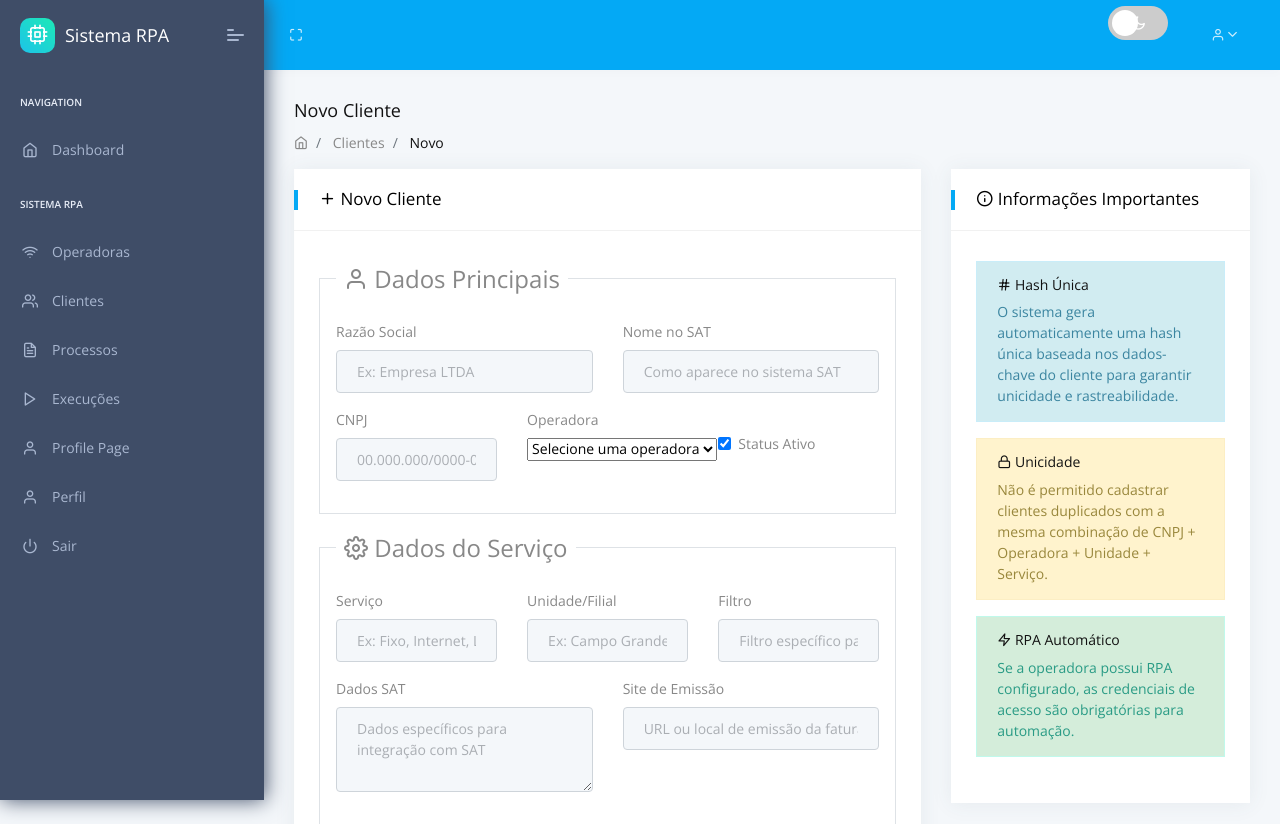
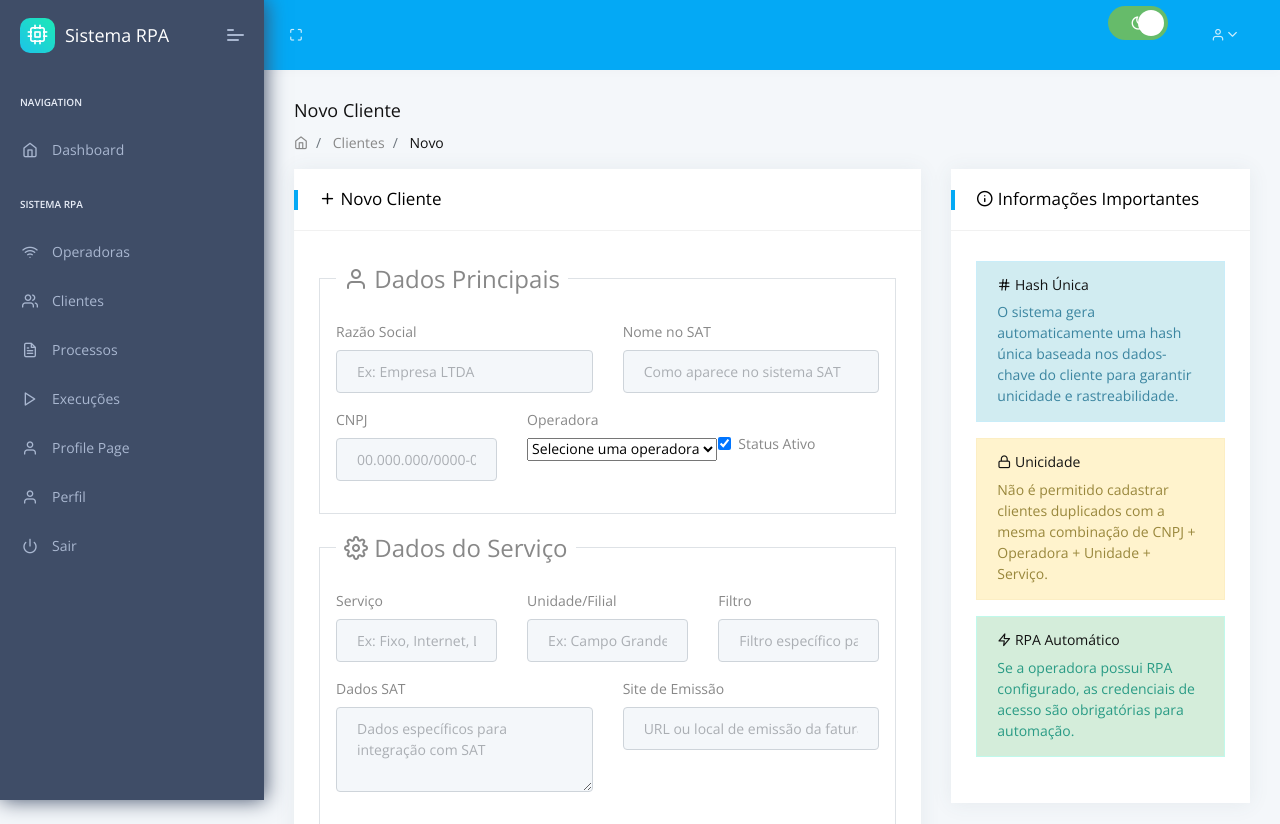
Before and after one commit to tiagopereiraramos/tirus-dash-flask, a Flask app: page /clientes/novo in a window 1280 px wide. Shown: the top 824 px of the page. Run offline with Flask 3, Linux system fonts and the light colour scheme; the visitor is signed in with stand-in values (Sample User, id 1); data that the repository does not hold is empty; parts of the project's set-up code (start-up, migrations or seed data) failed here and were passed over; some libraries are stand-ins or nearby versions.

Commit message:
Assistant checkpoint: Corrigir blueprints duplicados e adicionar switch de tema
Assistant generated file changes:
- apps/__init__.py: Corrigir blueprints duplicados e limpar registros desnecessários
- apps/templates/layouts/base.html: Adicionar JavaScript para alternar tema

---

User prompt:

 * Detected change in '/home/runner/workspace/apps/home/routes.py', reloading
 * Restarting with stat
Traceback (most recent call last):
  File "/home/runner/workspace/run.py", line 26, in <module>
    app = create_app(app_config)
          ^^^^^^^^^^^^^^^^^^^^^^
  File "/home/runner/workspace/apps/__init__.py", line 88, in create_app
    app.register_blueprint(home_blueprint, url_prefix='/index')
  File "/home/runner/workspace/.pythonlibs/lib/python3.12/site-packages/flask/scaffold.py", line 50, in wrapper_func
    return f(self, *args, **kwargs)
           ^^^^^^^^^^^^^^^^^^^^^^^^
  File "/home/runner/workspace/.pythonlibs/lib/python3.12/site-packages/flask/app.py", line 1299, in register_blueprint
    blueprint.register(self, options)
  File "/home/runner/workspace/.pythonlibs/lib/python3.12/site-packages/flask/blueprints.py", line 384, in register
    raise ValueError(
ValueError: The name 'home_blueprint' is already registered for this blueprint. Use 'name=' to provide a unique name.

Replit-Commit-Author: Assistant
Replit-Commit-Session-Id: e2c0e160-6600-4dc7-9398-12168605e041

```diff
--- a/apps/__init__.py
+++ b/apps/__init__.py
@@ -60,17 +60,14 @@ def create_app(config):
     from apps.home.routes import home_bp
     app.register_blueprint(home_bp)
 
-    # Operadoras Blueprint
+    # Blueprints específicos dos módulos
     from apps.operadoras import bp as operadoras_bp
-    app.register_blueprint(operadoras_bp)
+    from apps.clientes import bp as clientes_bp
+    from apps.processos import bp as processos_bp
 
-    # Clientes Blueprint
-    from apps.clientes import bp as clientes_bp
-    app.register_blueprint(clientes_bp)
-
-    #Processos Blueprint
-    from apps.processos import bp as processos_bp
-    app.register_blueprint(processos_bp)
+    app.register_blueprint(operadoras_bp, url_prefix='/operadoras')
+    app.register_blueprint(clientes_bp, url_prefix='/clientes')
+    app.register_blueprint(processos_bp, url_prefix='/processos')
 
     # Adicionar função csrf_token ao contexto global do Jinja2
     @app.template_global()
@@ -81,22 +78,6 @@ def create_app(config):
         except Exception:
             return ""
 
-    # Register Blueprints
-    from apps.home import blueprint as home_blueprint
-    from apps.authentication import blueprint as auth_blueprint
-
-    app.register_blueprint(home_blueprint, url_prefix='/index')
-    app.register_blueprint(auth_blueprint, url_prefix='/login')
-
-    # Blueprints específicos dos módulos
-    from apps.operadoras import bp as operadoras_bp
-    from apps.clientes import bp as clientes_bp
-    from apps.processos import bp as processos_bp
-
-    app.register_blueprint(operadoras_bp, url_prefix='/operadoras')
-    app.register_blueprint(clientes_bp, url_prefix='/clientes')
-    app.register_blueprint(processos_bp, url_prefix='/processos')
-
     # Rota raiz que redireciona para o dashboard
     @app.route('/')
     def root():
--- a/apps/templates/layouts/base.html
+++ b/apps/templates/layouts/base.html
@@ -220,58 +220,46 @@
     <!-- Required Js -->
     {% include 'includes/scripts.html' %}
 
-    <!-- Toastr notifications -->
-    <link rel="stylesheet" href="https://cdnjs.cloudflare.com/ajax/libs/toastr.js/latest/toastr.min.css">
-    <script src="https://cdnjs.cloudflare.com/ajax/libs/toastr.js/latest/toastr.min.js"></script>
+    {% block javascripts %}{% endblock javascripts %}
 
-    <!-- Dark Mode Toggle - Single Instance -->
     <script>
-        document.addEventListener('DOMContentLoaded', function() {
-            // Evitar duplicação da variável themeSwitch
-            if (typeof window.themeSwitchInitialized === 'undefined') {
-                window.themeSwitchInitialized = true;
+    // Script para alternar tema escuro/claro
+    document.addEventListener('DOMContentLoaded', function() {
+        const themeToggle = document.getElementById('theme-toggle');
+        const body = document.body;
+        const icon = themeToggle.querySelector('i');
 
-                const themeSwitch = document.getElementById('theme-switch');
-                if (themeSwitch) {
-                    // Aplicar tema salvo
-                    const savedTheme = localStorage.getItem('theme') || 'light';
-                    document.documentElement.setAttribute('data-theme', savedTheme);
-                    themeSwitch.checked = savedTheme === 'dark';
+        // Verificar tema atual no localStorage
+        const currentTheme = localStorage.getItem('theme') || 'light';
 
-                    // Listener para mudança de tema
-                    themeSwitch.addEventListener('change', function() {
-                        const newTheme = this.checked ? 'dark' : 'light';
-                        document.documentElement.setAttribute('data-theme', newTheme);
-                        localStorage.setItem('theme', newTheme);
-                    });
-                }
-            }
+        if (currentTheme === 'dark') {
+            body.classList.add('dark-mode');
+            icon.classList.remove('icon-moon');
+            icon.classList.add('icon-sun');
+            themeToggle.title = 'Modo claro';
+        }
 
-            // Configurar toastr se estiver disponível
-            if (typeof toastr !== 'undefined') {
-                toastr.options = {
-                    closeButton: true,
-                    debug: false,
-                    newestOnTop: false,
-                    progressBar: true,
-                    positionClass: "toast-top-right",
-                    preventDuplicates: false,
-                    onclick: null,
-                    showDuration: "300",
-                    hideDuration: "1000",
-                    timeOut: "5000",
-                    extendedTimeOut: "1000",
-                    showEasing: "swing",
-                    hideEasing: "linear",
-                    showMethod: "fadeIn",
-                    hideMethod: "fadeOut"
-                };
+        themeToggle.addEventListener('click', function(e) {
+            e.preventDefault();
+
+            if (body.classList.contains('dark-mode')) {
+                // Mudar para modo claro
+                body.classList.remove('dark-mode');
+                icon.classList.remove('icon-sun');
+                icon.classList.add('icon-moon');
+                themeToggle.title = 'Modo escuro';
+                localStorage.setItem('theme', 'light');
+            } else {
+                // Mudar para modo escuro
+                body.classList.add('dark-mode');
+                icon.classList.remove('icon-moon');
+                icon.classList.add('icon-sun');
+                themeToggle.title = 'Modo claro';
+                localStorage.setItem('theme', 'dark');
             }
         });
+    });
     </script>
-
-    <!-- Specific Page JS goes HERE  -->
-    {% block javascripts %}{% endblock javascripts %}
 
 </body>
 </html>
```
